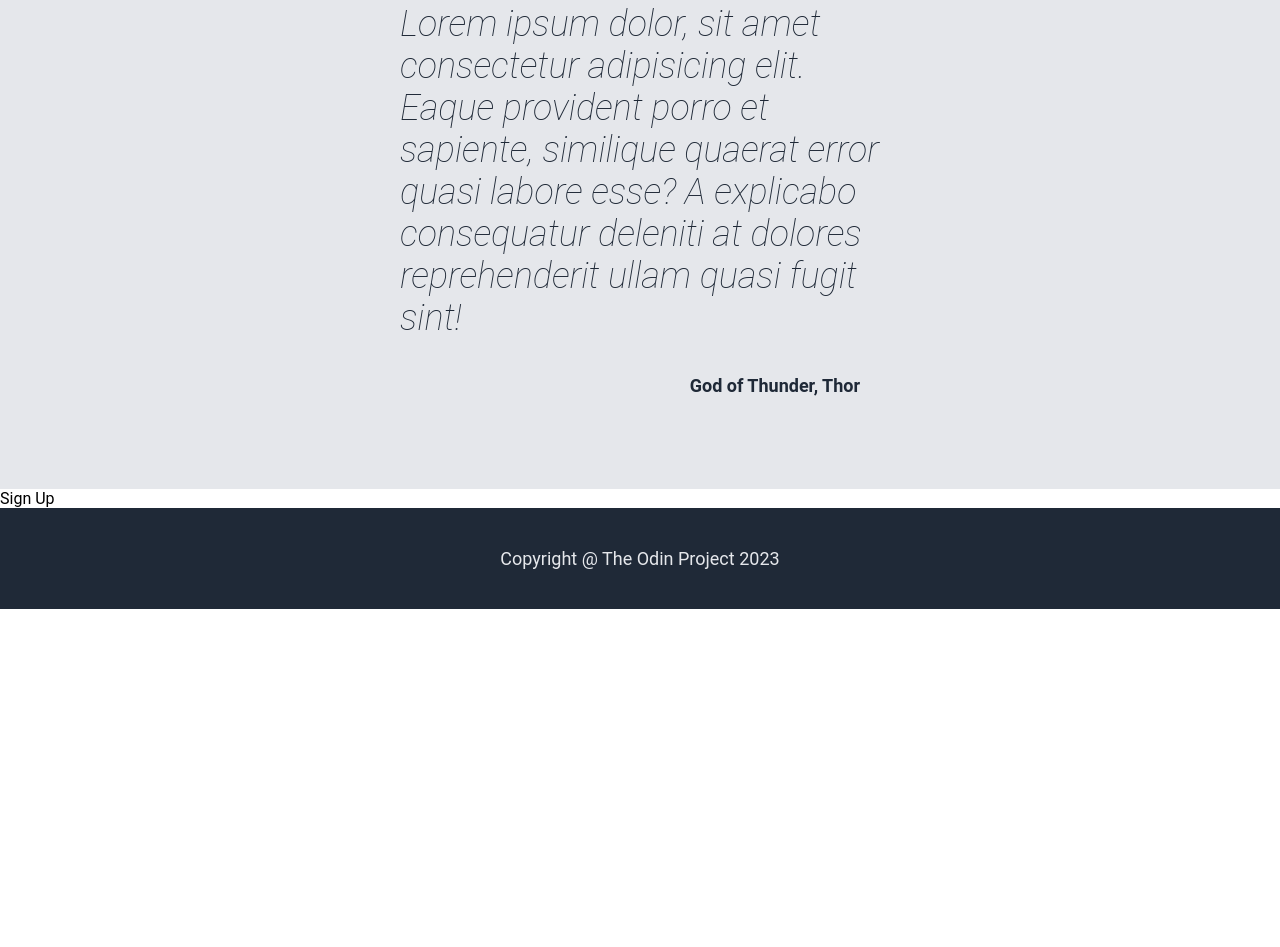
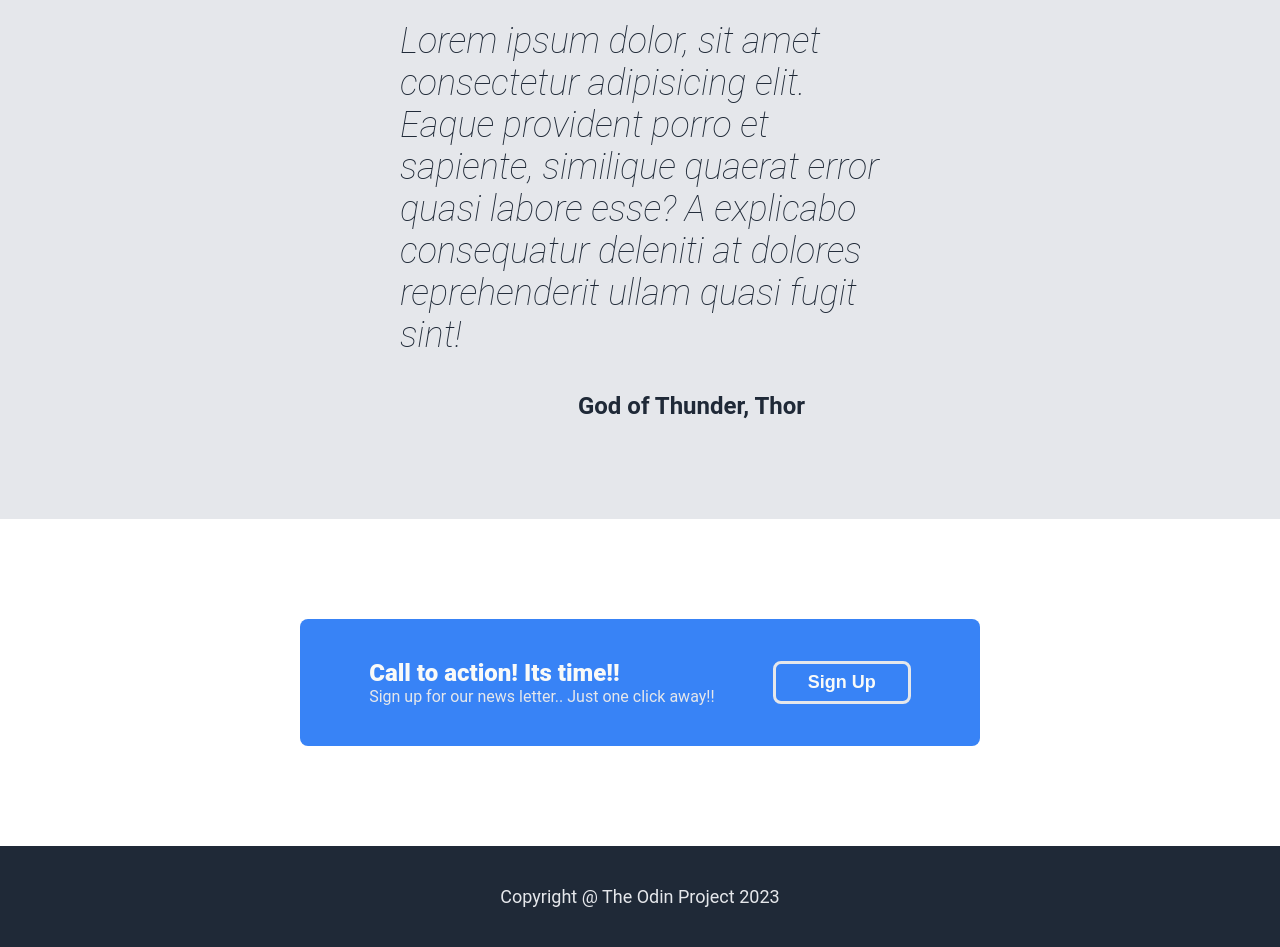
Before and after one commit to kumarmash/landing-page, a plain HTML site: page index.html in a window 1280 px wide. Shown: the part 1143-2090 px from the top of the page. Before the commit the page ends 1752 px from the top, so only its background shows below. Drawn offline with Linux system fonts and the light colour scheme.

Commit message:
Added signup section in html and its corresponding styles

```diff
--- a/css/styles.css
+++ b/css/styles.css
@@ -63,14 +63,14 @@ a{
     justify-content: space-between;
     background-color: #1f2937;
     align-items: center;
-    gap: 50px;
+    gap: 75px;
     /* max-height: 250px; */
     /* flex-wrap: wrap; */
 }
 
 .about-image >img{
     height: 300px;
-    width: 600px;
+    width: 700px;
 }
 .about-text{
     height: 300px;
@@ -118,13 +118,12 @@ a{
     display: flex;
     justify-content: center;
     flex-direction: column;
-    width: 200px;
+    width: 250px;
     align-items: center;
-
 }
 
 .info-img{
-    width: 200px;
+    width: 250px;
     border-radius: 10px;
     border: 2px solid #3883f6;
 }
@@ -154,6 +153,41 @@ padding: 75px 400px;
     text-align: end;
     color: #1f2937;
     font-weight: bold;
+    font-size: 24px;
+    margin-right: 75px;
+}
+
+
+/* Signup styles */
+
+.signup-container{
+    display: flex;
+    justify-content: space-around;
+    align-items: center;
+    background-color: #3883f6;
+    margin: 100px 300px;
+    border-radius: 8px;
+    padding: 40px;
+}
+
+.btn-signup{
     font-size: 18px;
-    margin-right: 20px;
+    font-weight: bold;
+    padding: 8px 32px;
+    background-color: #3883f6;
+    color: #f9faf8;
+    border: 3px solid #e5e7eb;
+    border-radius: 8px;
 }
+
+.action{
+    font-weight: 900;
+    color: #f9faf8;
+    font-size: 24px;
+    margin: 0;
+}
+
+.action-small{
+    color: #e5e7eb;
+    margin: 0;
+}
--- a/index.html
+++ b/index.html
@@ -56,13 +56,29 @@
 
         </div>
     </div>
+
+
         <div class="main-quote">
             <p class="quote-text">
                 Lorem ipsum dolor, sit amet consectetur adipisicing elit. Eaque provident porro et sapiente, similique quaerat error quasi labore esse? A explicabo consequatur deleniti at dolores reprehenderit ullam quasi fugit sint!
             </p>
             <p class="quote-by"> God of Thunder, Thor</p>
         </div>
-        <div class="signup">Sign Up</div>
+
+        <div class="signup-container">
+
+            <div class="signup-text">
+
+                <p class="action">
+                    Call to action! Its time!!</p>
+                <p class="action-small">
+                    Sign up for our news letter.. Just one click away!!
+                </p>
+            </div>
+            <button class="btn-signup">
+                Sign Up
+            </button>
+        </div>
       </div>
       <div class="footer">Copyright @ The Odin Project 2023</div>
   </body>
```
